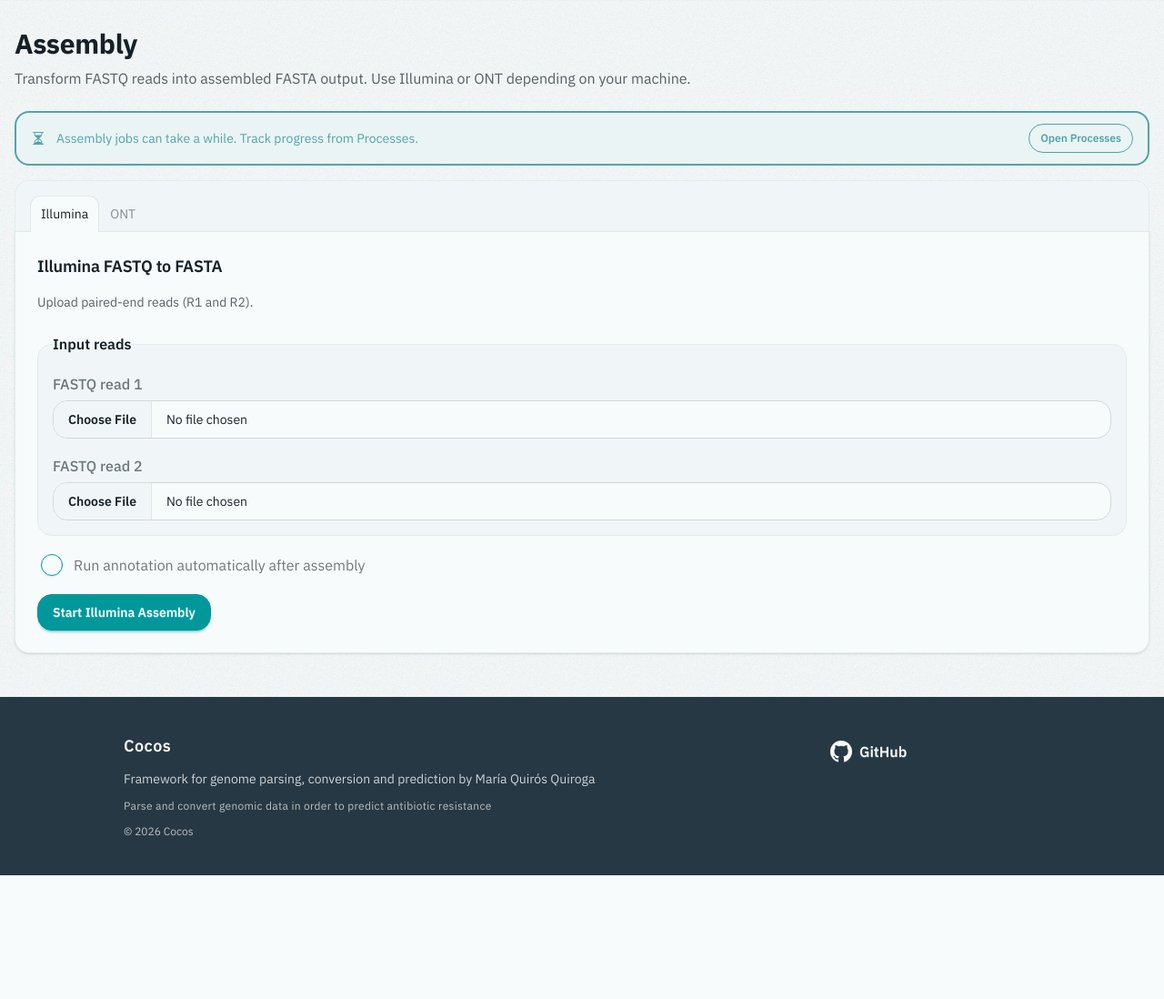
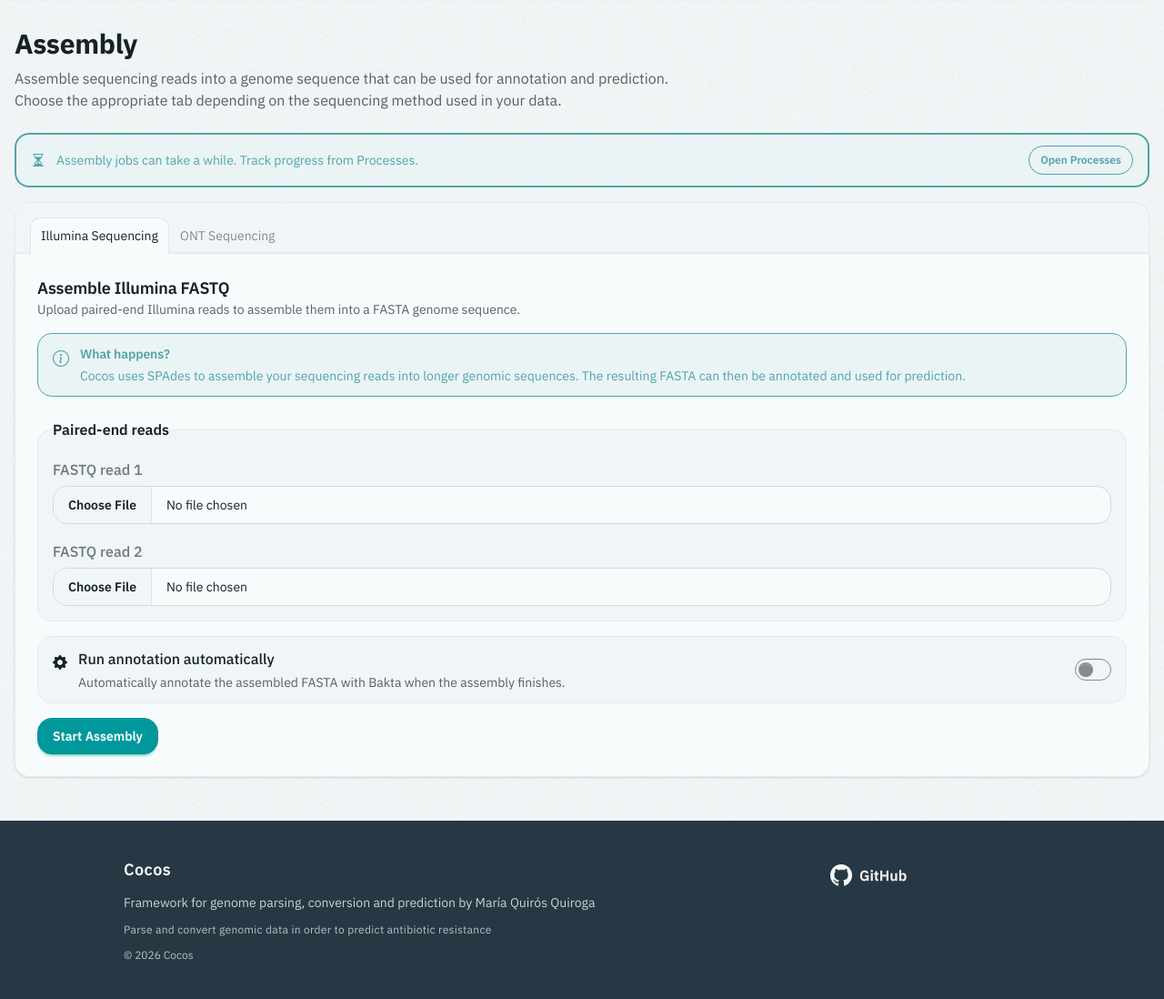
Before and after one commit to mquirosq/cocos, a Django app: page /assembly/ in a window 1280 px wide. Shown: the part 66-1164 px from the top of the page at 91% size. Before the commit the page ends 1028 px from the top, so only its background shows below. Run offline with Django 5.2, Linux system fonts and the light colour scheme; the visitor is signed in with stand-in values (Sample User, id 1); data that the repository does not hold is empty; style sheets or scripts are compiled from the project's sources; parts of the project's set-up code (start-up, migrations or seed data) failed here and were passed over.

Commit message:
feat: enhance assembly page with improved user guidance

```diff
--- a/app/templates/conversion/assembly.html
+++ b/app/templates/conversion/assembly.html
@@ -11,7 +11,8 @@
 <div class="container mx-auto px-4 py-8">
   <div class="mb-6">
     <h1 class="text-3xl font-bold mb-2">Assembly</h1>
-    <p class="text-base-content/70">Transform FASTQ reads into assembled FASTA output. Use Illumina or ONT depending on your machine.</p>
+    <p class="text-base-content/70">Assemble sequencing reads into a genome sequence that can be used for annotation and prediction.</p>
+    <p class="text-base-content/70">Choose the appropriate tab depending on the sequencing method used in your data.</p>
   </div>
 
   <div class="alert alert-soft alert-info border-2 border-base-content mb-4 items-center gap-3">
@@ -22,22 +23,37 @@
 
   <div class="bg-base-200 border border-base-300 border-b-0 rounded-t-box shadow-sm px-2 sm:px-4 pt-4 mb-0 conversion-card-top">
     <div role="tablist" class="tabs tabs-lift w-fit conversion-tabs" aria-label="Assembly technology tabs">
-      <button role="tab" class="tab tab-active" data-target-tab="illumina-panel">Illumina</button>
-      <button role="tab" class="tab" data-target-tab="ont-panel">ONT</button>
+      <button role="tab" class="tab tab-active" data-target-tab="illumina-panel">Illumina Sequencing</button>
+      <button role="tab" class="tab" data-target-tab="ont-panel">ONT Sequencing</button>
     </div>
   </div>
 
   <div class="bg-base-100 border border-base-300 rounded-b-box shadow-sm px-4 sm:px-6 py-6 conversion-card-body">
+
     <div id="illumina-panel" class="tab-panel">
       <div class="space-y-4">
-        <h2 class="card-title">Illumina FASTQ to FASTA</h2>
-        <p class="text-sm opacity-70">Upload paired-end reads (R1 and R2).</p>
+        <div>
+          <h2 class="card-title">Assemble Illumina FASTQ</h2>
+          <p class="text-sm opacity-70">Upload paired-end Illumina reads to assemble them into a FASTA genome sequence.</p>
+        </div>
+
+        <div class="alert alert-info alert-soft border border-info/30 items-start gap-3">
+          <i class="bi bi-info-circle text-lg mt-0.5"></i>
+          <div>
+            <h3 class="font-semibold">What happens?</h3>
+            <p class="text-sm mt-1">
+              Cocos uses SPAdes to assemble your sequencing reads into longer genomic sequences.
+              The resulting FASTA can then be annotated and used for prediction.
+            </p>
+          </div>
+        </div>
+
         <form id="assembly-form-illumina" method="post" enctype="multipart/form-data" action="{% url 'conversion:assembly_run' %}" class="space-y-4">
           {% csrf_token %}
           <input type="hidden" name="assembly_type" value="illumina">
 
           <fieldset class="fieldset bg-base-200 border border-base-300 rounded-box p-4 assembly-interactive">
-            <legend class="fieldset-legend text-base font-semibold">Input reads</legend>
+            <legend class="fieldset-legend text-base font-semibold">Paired-end reads</legend>
 
             <label class="label text-base font-medium" for="illumina_fastq_1">FASTQ read 1</label>
             <div class="assembly-input-shell bg-base-100">
@@ -50,15 +66,20 @@
             </div>
           </fieldset>
 
-          <label class="label w-full cursor-pointer justify-start gap-3 px-1 py-1 assembly-annotate-row">
-            <input class="checkbox checkbox-primary" type="checkbox" name="annotate">
-            <span class="label-text">Run annotation automatically after assembly</span>
+          <label class="flex cursor-pointer items-center justify-between gap-4 rounded-box border border-base-300 bg-base-200 px-4 py-3">
+            <div class="flex items-start gap-3">
+              <i class="bi bi-gear-fill text-base mt-1"></i>
+              <div>
+                <span class="font-medium">Run annotation automatically</span>
+                <p class="text-sm opacity-70 mt-1">Automatically annotate the assembled FASTA with Bakta when the assembly finishes.</p>
+              </div>
+            </div>
+
+            <input class="toggle toggle-primary shrink-0" type="checkbox" name="annotate">
           </label>
 
           <div class="w-full">
-            <div class="join">
-              <button type="submit" class="btn btn-primary join-item">Start Illumina Assembly</button>
-            </div>
+            <button type="submit" class="btn btn-primary">Start Assembly</button>
           </div>
         </form>
       </div>
@@ -66,14 +87,29 @@
 
     <div id="ont-panel" class="tab-panel hidden">
       <div class="space-y-4">
-        <h2 class="card-title">ONT FASTQ to FASTA</h2>
-        <p class="text-sm opacity-70">Upload a single ONT read file.</p>
+
+        <div>
+          <h2 class="card-title">Assemble ONT FASTQ</h2>
+          <p class="text-sm opacity-70">Upload an ONT read file to assemble it into a FASTA genome sequence.</p>
+        </div>
+
+        <div class="alert alert-info alert-soft border border-info/30 items-start gap-3">
+          <i class="bi bi-info-circle text-lg mt-0.5"></i>
+          <div>
+            <h3 class="font-semibold">What happens?</h3>
+            <p class="text-sm mt-1">
+              Cocos uses Flye or Raven to assemble your long sequencing reads into a genome sequence.
+              The resulting FASTA can then be annotated and used for prediction.
+            </p>
+          </div>
+        </div>
+
         <form id="assembly-form-ont" method="post" enctype="multipart/form-data" action="{% url 'conversion:assembly_run' %}" class="space-y-4">
           {% csrf_token %}
           <input type="hidden" name="assembly_type" value="ont">
 
           <fieldset class="fieldset bg-base-200 border border-base-300 rounded-box p-4 assembly-interactive">
-            <legend class="fieldset-legend text-base font-semibold">Input reads</legend>
+            <legend class="fieldset-legend text-base font-semibold">Sequencing reads</legend>
 
             <label class="label text-base font-medium" for="ont_fastq">FASTQ read</label>
             <div class="assembly-input-shell bg-base-100">
@@ -81,22 +117,27 @@
             </div>
           </fieldset>
 
-          <label class="label w-full cursor-pointer justify-start gap-3 px-1 py-1 assembly-annotate-row">
-            <input class="checkbox checkbox-primary" type="checkbox" name="annotate">
-            <span class="label-text">Run annotation automatically after assembly</span>
+          <label class="flex cursor-pointer items-center justify-between gap-4 rounded-box border border-base-300 bg-base-200 px-4 py-3">
+            <div class="flex items-start gap-3">
+              <i class="bi bi-gear-fill text-base mt-1"></i>
+              <div>
+                <span class="font-medium">Run annotation automatically</span>
+                <p class="text-sm opacity-70 mt-1">Automatically annotate the assembled FASTA with Bakta when the assembly finishes.</p>
+              </div>
+            </div>
+
+            <input class="toggle toggle-primary shrink-0" type="checkbox" name="annotate">
           </label>
 
           <div class="w-full">
-            <div class="join">
-              <button type="submit" class="btn btn-primary join-item">Start ONT Assembly</button>
-            </div>
+            <button type="submit" class="btn btn-primary">Start Assembly</button>
           </div>
         </form>
       </div>
     </div>
+
   </div>
 </div>
 
 <script src="{% static 'js/conversion/assembly.js' %}"></script>
-
 {% endblock %}
```
